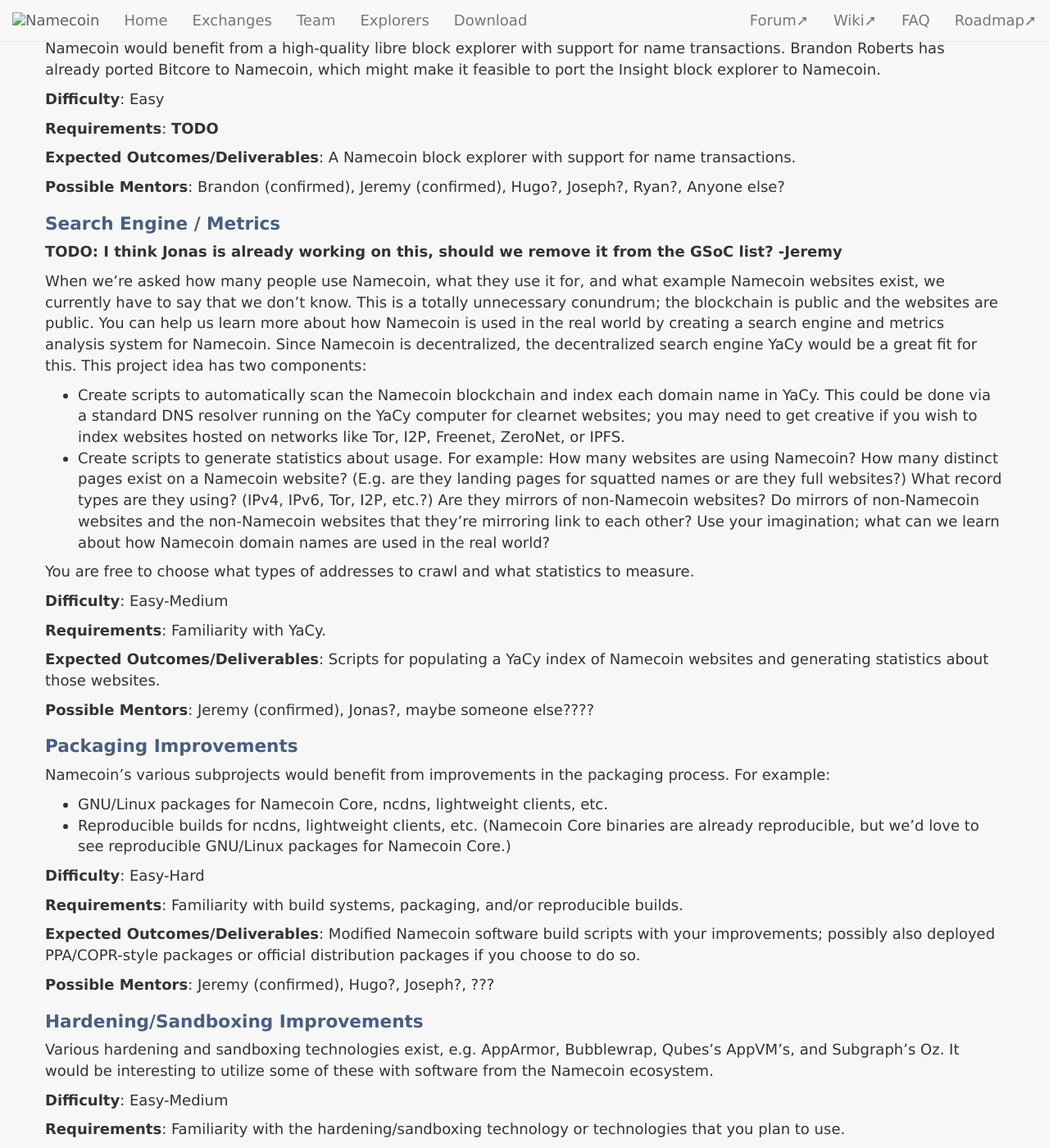
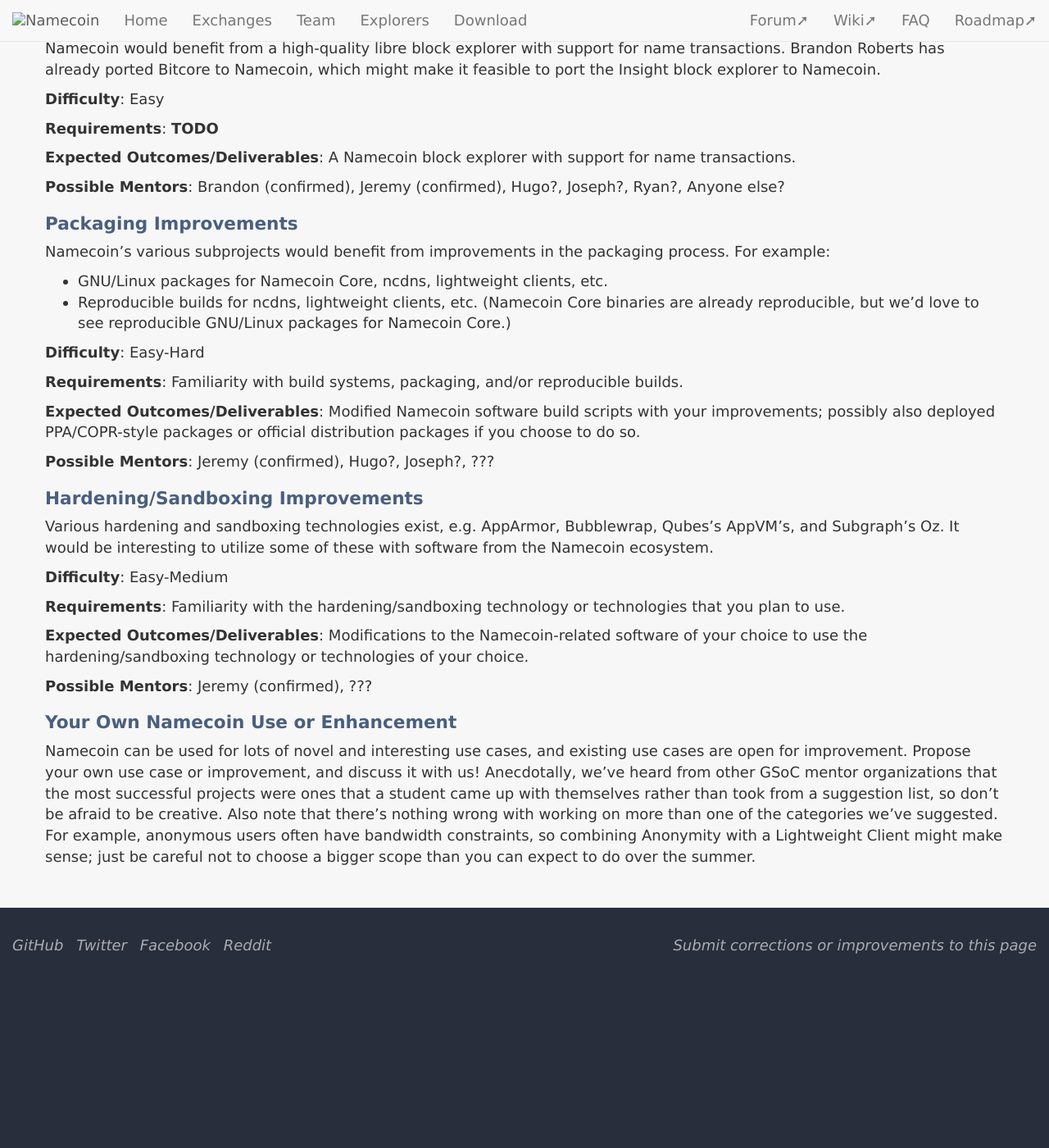
Before and after one commit to JeremyRand/namecoin.org, a Jekyll site: the page built from contribute/gsoc-2018/index.md, in a window 1280 px wide and 1400 px high, scrolled down 5340 px. Shown: the whole window at 82% size. Built offline with Jekyll 4.4.1, drawn with Linux system fonts in a browser that asks for light colours; nearby versions of some CDN libraries; library files that are not in the unit come from our copies; after the commit the page ends 6546 px from its top, so only the background shows below that.

Commit message:
GSoC: Remove search engine.

```diff
--- a/contribute/gsoc-2018/index.md
+++ b/contribute/gsoc-2018/index.md
@@ -167,25 +167,6 @@ Namecoin would benefit from a high-quality libre block explorer with support for
 
 **Possible Mentors**: Brandon (confirmed), Jeremy (confirmed), Hugo?, Joseph?, Ryan?, Anyone else?
 
-## Search Engine / Metrics
-
-**TODO: I think Jonas is already working on this, should we remove it from the GSoC list?  -Jeremy**
-
-When we're asked how many people use Namecoin, what they use it for, and what example Namecoin websites exist, we currently have to say that we don't know.  This is a totally unnecessary conundrum; the blockchain is public and the websites are public.  You can help us learn more about how Namecoin is used in the real world by creating a search engine and metrics analysis system for Namecoin.  Since Namecoin is decentralized, the decentralized search engine YaCy would be a great fit for this.  This project idea has two components:
-
-* Create scripts to automatically scan the Namecoin blockchain and index each domain name in YaCy.  This could be done via a standard DNS resolver running on the YaCy computer for clearnet websites; you may need to get creative if you wish to index websites hosted on networks like Tor, I2P, Freenet, ZeroNet, or IPFS.
-* Create scripts to generate statistics about usage.  For example: How many websites are using Namecoin?  How many distinct pages exist on a Namecoin website?  (E.g. are they landing pages for squatted names or are they full websites?)  What record types are they using?  (IPv4, IPv6, Tor, I2P, etc.?)  Are they mirrors of non-Namecoin websites?  Do mirrors of non-Namecoin websites and the non-Namecoin websites that they're mirroring link to each other?  Use your imagination; what can we learn about how Namecoin domain names are used in the real world?
-
-You are free to choose what types of addresses to crawl and what statistics to measure.
-
-**Difficulty**: Easy-Medium
-
-**Requirements**: Familiarity with YaCy.
-
-**Expected Outcomes/Deliverables**: Scripts for populating a YaCy index of Namecoin websites and generating statistics about those websites.
-
-**Possible Mentors**: Jeremy (confirmed), Jonas?, maybe someone else????
-
 ## Packaging Improvements
 
 Namecoin's various subprojects would benefit from improvements in the packaging process.  For example:
```
